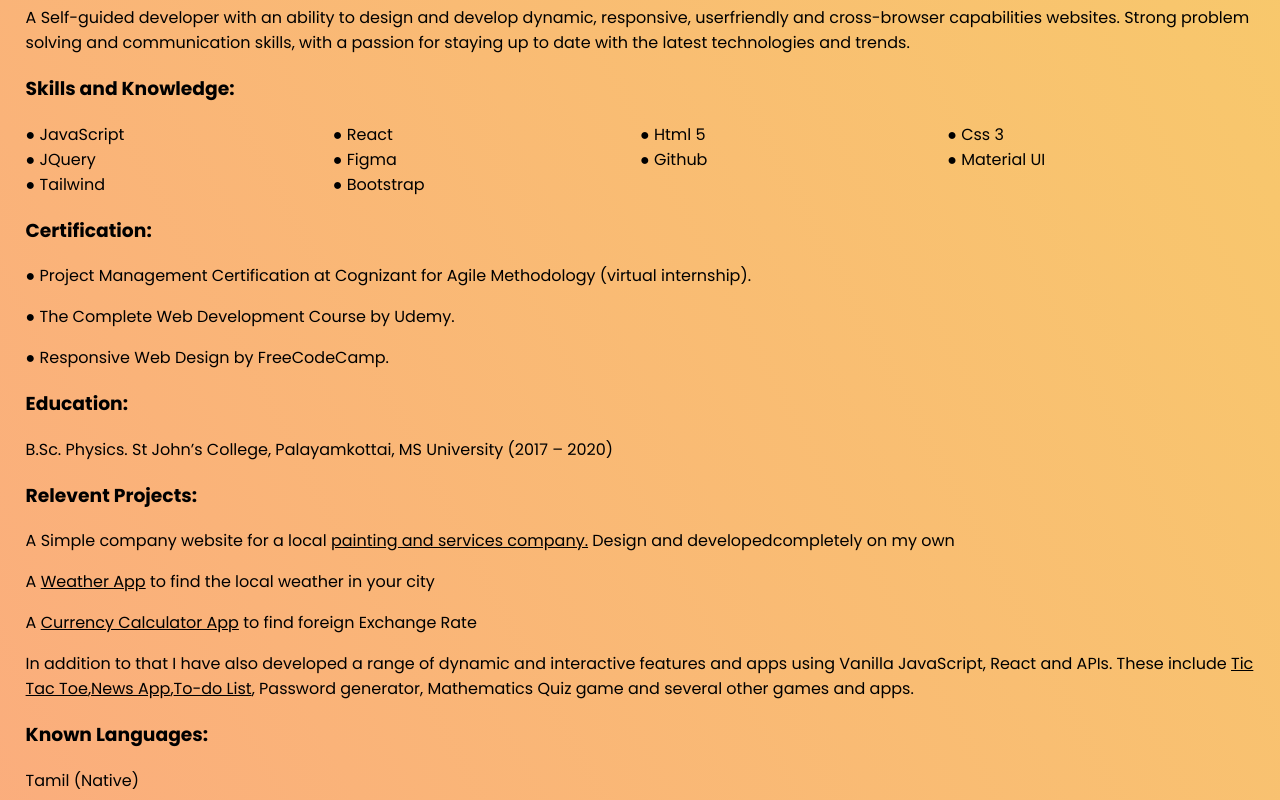
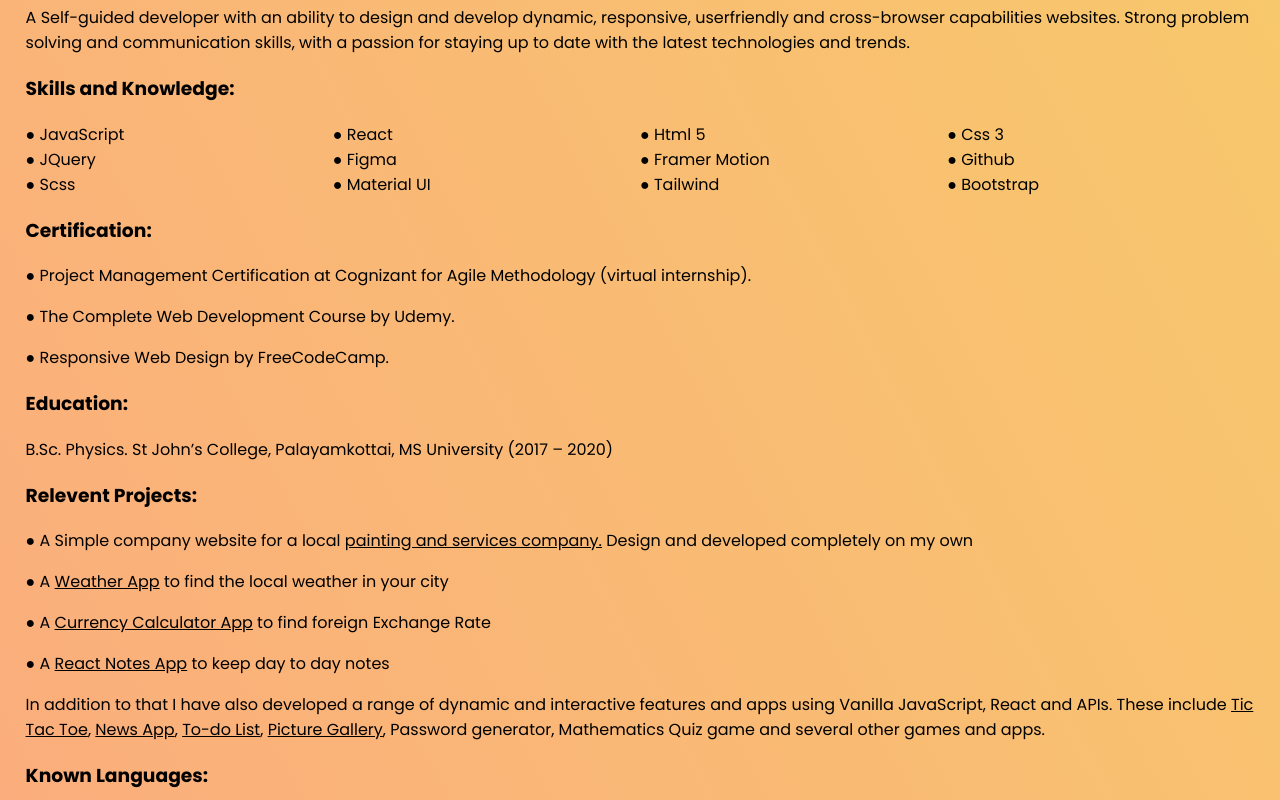
Before and after one commit to lawmake-praveen/Portfolio, a React (Vite) app: page /about in a window 1280 px wide. Shown: the part 760-1560 px from the top of the page. Built offline with nearby package versions, Linux system fonts and the light colour scheme.

Commit message:
resume update

```diff
--- a/src/assets/index.js
+++ b/src/assets/index.js
@@ -9,3 +9,5 @@ export { default as jquery } from "./jquery-logo.png";
 export { default as github } from "./github-icon.png";
 export { default as tailwind } from "./tailwind-icon.png";
 export { default as myPic } from "./pic2.png";
+export { default as framer } from './framer-logo.png'
+export { default as scss } from './scss-logo.png'
--- a/src/pages/About.jsx
+++ b/src/pages/About.jsx
@@ -10,23 +10,27 @@ import {
   jquery,
   github,
   tailwind,
+  framer,
+  scss,
 } from "../assets";
 import Resume from "./components/Resume";
 import { motion } from "framer-motion";
 
 const About = () => {
   const skills = [
-    html,
-    css,
-    js,
-    react,
-    jquery,
-    github,
-    figma,
-    materialui,
-    bootstrap,
-    tailwind,
-  ];
+    {name : 'HTML', image: html},
+    {name : 'CSS', image: css},
+    {name : 'JavaScript', image: js},
+    {name : 'React', image: react},
+    {name : 'JQuery', image: jquery},
+    {name : 'GitHub', image: github},
+    {name : 'Figma', image: figma},
+    {name : 'Framer Motion', image: framer},
+    {name : 'Scss', image: scss},
+    {name : 'Material UI', image: materialui},
+    {name : 'Bootstrap', image: bootstrap},
+    {name : 'Tailwind CSS', image: tailwind},
+];
 
   return (
     <motion.div
@@ -47,8 +51,8 @@ const About = () => {
       <div className="skills">
         {skills.map((item) => {
           return (
-            <div key={item}>
-              <img src={item} alt={item} />
+            <div key={item.name} title={item.name}>
+              <img src={item.image} alt={item.name} />
             </div>
           );
         })}
--- a/src/pages/components/Resume.jsx
+++ b/src/pages/components/Resume.jsx
@@ -1,6 +1,22 @@
 import React from "react";
 
 const Resume = () => {
+
+  const skills = [
+    "JavaScript",
+    "React",
+    "Html 5",
+    "Css 3",
+    "JQuery",
+    "Figma",
+    "Framer Motion",
+    "Github",
+    "Scss",
+    "Material UI",
+    "Tailwind",
+    "Bootstrap",
+  ];
+
   return (
     <div>
       <div className="resume">
@@ -25,16 +41,11 @@ const Resume = () => {
         </p>
         <h3 className="side-heading">Skills and Knowledge:</h3>
         <p className="detail s-and-k">
-          <span>● JavaScript</span>
-          <span>● React</span>
-          <span>● Html 5</span>
-          <span>● Css 3</span>
-          <span>● JQuery</span>
-          <span>● Figma</span>
-          <span>● Github</span>
-          <span>● Material UI</span>
-          <span>● Tailwind</span>
-          <span>● Bootstrap</span>
+          {skills.map((item) => {
+            return (
+              <span key={item}>● {item}</span>
+            )
+          })}
         </p>
         <h3 className="side-heading">Certification:</h3>
         <div className="detail">
@@ -53,42 +64,51 @@ const Resume = () => {
         <h3 className="side-heading">Relevent Projects:</h3>
         <div className="detail">
           <p>
-            A Simple company website for a local{" "}
+            ● A Simple company website for a local{" "}
             <a href="https://v2-service.vercel.app/" target="_blank">
               painting and services company.
             </a>{" "}
-            Design and developedcompletely on my own
+            Design and developed completely on my own
           </p>
           <p>
-            A{" "}
+            ● A{" "}
             <a href="https://weather-app-praveen.vercel.app/" target="_blank">
               Weather App
             </a>{" "}
             to find the local weather in your city
           </p>
           <p>
-            A{" "}
+            ● A{" "}
             <a href="https://currency-app-praveen.vercel.app/" target="_blank">
               Currency Calculator App
             </a>{" "}
             to find foreign Exchange Rate
           </p>
           <p>
+            ● A{" "}
+            <a href="https://reactnotes-lawmake-praveen.vercel.app/" target="_blank">
+              React Notes App
+            </a>{" "}
+            to keep day to day notes
+          </p>
+          <p>
             In addition to that I have also developed a range of dynamic and
             interactive features and apps using Vanilla JavaScript, React and
-            APIs. These include{" "}
+            APIs. These include{' '}
             <a href="https://tic-tac-toe-praveen.vercel.app/" target="_blank">
               Tic Tac Toe
             </a>
-            ,
+            ,{' '}
             <a href="https://daily-news-praveen.vercel.app/" target="_blank">
               News App
             </a>
-            ,
+            ,{' '}
             <a href="https://todo-app-praveen.vercel.app/" target="_blank">
               To-do List
             </a>
-            , Password generator, Mathematics Quiz game and several other games
+            , <a href="https://plp-pictures-gallery.vercel.app/" target="_blank">
+              Picture Gallery
+            </a>, Password generator, Mathematics Quiz game and several other games
             and apps.
           </p>
         </div>
```
Also changed, not shown: src/assets/framer-logo.png (added), src/assets/scss-logo.png (added).
